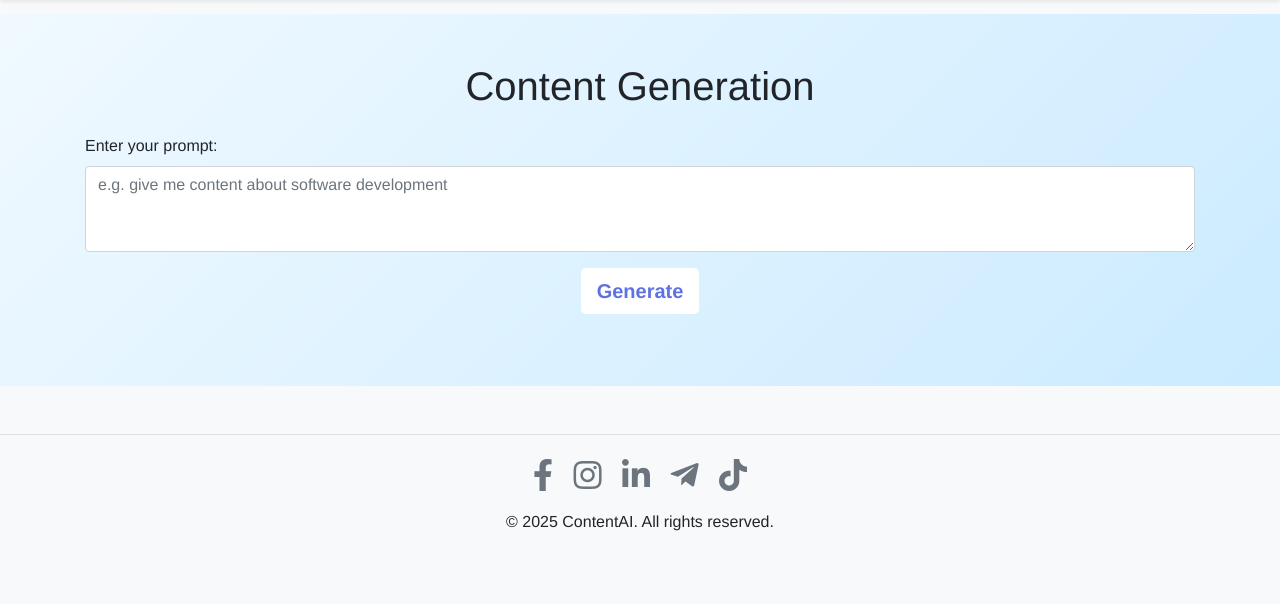
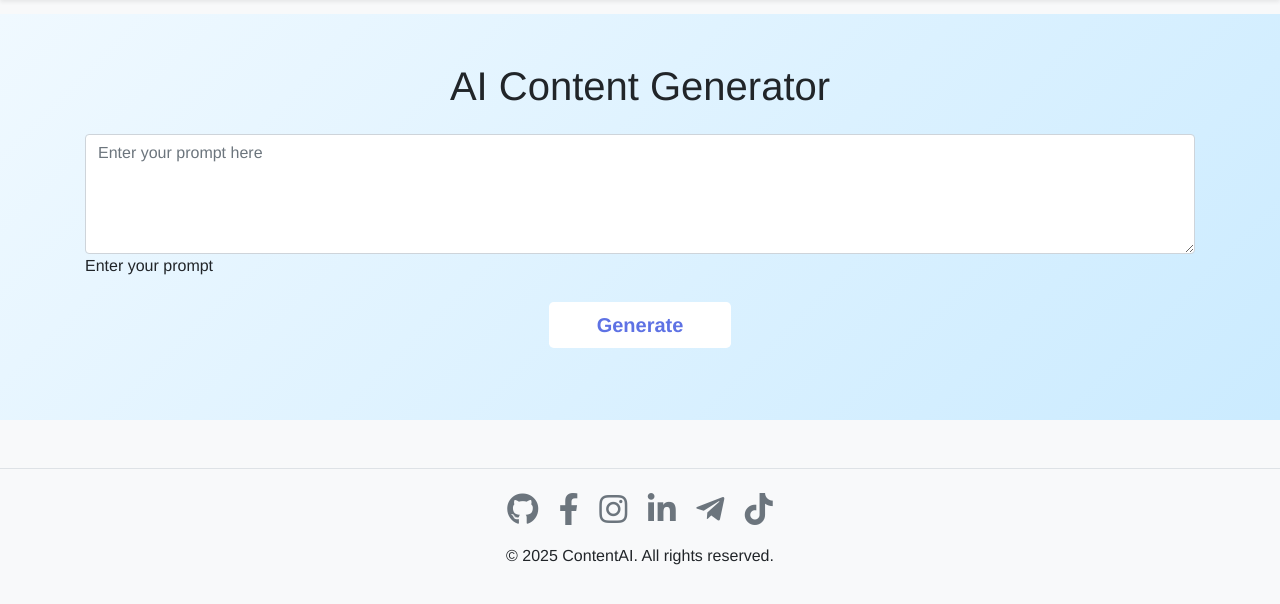
Before and after one commit to sirawtadesse/Ai_Content_Generator, a Django app: page /generate/ in a window 1280 px wide. Shown: the part 56-660 px from the top of the page. Run offline with Django 4.2, Linux system fonts and the light colour scheme; parts of the project's set-up code (start-up, migrations or seed data) failed here and were passed over; some libraries are stand-ins or nearby versions.

Commit message:
second commit

```diff
--- a/content/views.py
+++ b/content/views.py
@@ -1,39 +1,146 @@
-import requests
+# content/views.py
+
+import os
+import google.generativeai as genai
 from django.shortcuts import render
 from django.views.decorators.http import require_http_methods
+from django.conf import settings # Import settings
 
-# Replace with your actual DeepSeek API key
-DEEPSEEK_API_KEY = "sk-377a19a07bb447e2aaf8c7a6baacf11e"
+# --- IMPORTANT: Security Best Practice ---
+# Avoid hardcoding keys directly in code. Use environment variables or Django settings.
+# Option 1: Environment Variable (Recommended)
+# Set GOOGLE_API_KEY in your environment (e.g., .env file with python-dotenv)
+# GOOGLE_API_KEY = os.environ.get("GOOGLE_API_KEY")
+
+# Option 2: Django Settings (Good Practice)
+# Add GOOGLE_API_KEY = "YOUR_ACTUAL_API_KEY" to your settings.py
+# (Even better: load it from an environment variable into settings.py)
+try:
+    # Prioritize settings.py if it's defined there
+    GOOGLE_API_KEY = settings.GOOGLE_API_KEY
+except AttributeError:
+    # Fallback to environment variable if not in settings
+    GOOGLE_API_KEY = os.environ.get("GOOGLE_API_KEY")
+    if not GOOGLE_API_KEY:
+        # --- LAST RESORT / FOR QUICK TESTING ONLY ---
+        # --- REPLACE THIS PLACEHOLDER WITH YOUR *ACTUAL* KEY ---
+        GOOGLE_API_KEY = "YOUR_ACTUAL_API_KEY_GOES_HERE" # <--- REPLACE THIS!
+        # ------------------------------------------------------
+        if GOOGLE_API_KEY == "YOUR_ACTUAL_API_KEY_GOES_HERE":
+             print("WARNING: Using placeholder API Key in views.py. Replace it or use settings/environment variables.")
+
+
+# --- Configure the Google AI Client ---
+IS_GEMINI_CONFIGURED = False
+PLACEHOLDER_KEY = "YOUR_ACTUAL_API_KEY_GOES_HERE" # Keep the placeholder check consistent
+
+if GOOGLE_API_KEY and GOOGLE_API_KEY != PLACEHOLDER_KEY:
+    try:
+        print(f"Configuring Gemini with API Key ending in ...{GOOGLE_API_KEY[-4:]}") # Log confirmation (hide most of key)
+        genai.configure(api_key=GOOGLE_API_KEY)
+        IS_GEMINI_CONFIGURED = True
+        print("Gemini SDK configured successfully.")
+    except Exception as e:
+        print(f"Error configuring Google AI SDK: {e}")
+        # In a real app, you might want to log this error more formally
+else:
+    print("Warning: GOOGLE_API_KEY not set or is the placeholder value. Gemini API will not be called.")
+    if not GOOGLE_API_KEY:
+        print("Reason: GOOGLE_API_KEY is empty or not found in settings/environment.")
+    elif GOOGLE_API_KEY == PLACEHOLDER_KEY:
+        print(f"Reason: GOOGLE_API_KEY is still the placeholder value ('{PLACEHOLDER_KEY}'). Please replace it.")
+
+# --- ---
 
 @require_http_methods(["GET", "POST"])
 def generate_content(request):
+    """
+    Handles GET and POST requests for generating content using the Gemini API.
+    """
     generated_text = ""
     user_prompt = ""
-    if request.method == "POST":
+    error_message = "" # To store potential errors
+
+    # Check if the API key is configured before processing any request
+    if not IS_GEMINI_CONFIGURED:
+        # This error is set if configuration failed above
+        error_message = "API Key is not configured correctly or is missing. Please check server logs and setup (settings.py or environment variables)."
+        # Still get prompt if user submitted the form anyway
+        if request.method == "POST":
+             user_prompt = request.POST.get("prompt", "").strip()
+
+    # Process POST request only if configured and method is POST
+    elif request.method == "POST":
         user_prompt = request.POST.get("prompt", "").strip()
         if user_prompt:
             try:
-                headers = {
-                    "Authorization": f"Bearer {DEEPSEEK_API_KEY}",
-                    "Content-Type": "application/json"
-                }
-                data = {
-                    "model": "deepseek-chat",
-                    "messages": [{"role": "user", "content": user_prompt}],
-                    "max_tokens": 150,
-                    "temperature": 0.7
-                }
-                response = requests.post(
-                    "https://api.deepseek.com/v1/chat/completions",
-                    headers=headers,
-                    json=data
-                )
-                response.raise_for_status()
-                result = response.json()
-                generated_text = result['choices'][0]['message']['content'].strip()
+                print(f"Received prompt: '{user_prompt}'") # Log received prompt
+                # --- Select the Gemini Model ---
+                # Model options include 'gemini-1.5-pro-latest', 'gemini-pro', 'gemini-1.5-flash-latest', etc.
+                # Check available models if needed:
+                # for m in genai.list_models():
+                #   if 'generateContent' in m.supported_generation_methods:
+                #     print(m.name)
+                model = genai.GenerativeModel('gemini-1.5-flash-latest') # Use a common, available model
+
+                # --- Optional: Set Generation Configuration ---
+                # generation_config = genai.types.GenerationConfig(
+                #     max_output_tokens=500,
+                #     temperature=0.7
+                # )
+                # --- ---
+
+                # --- Generate Content ---
+                print("Sending request to Gemini API...")
+                # Simple call:
+                response = model.generate_content(user_prompt)
+
+                # Call with optional config:
+                # response = model.generate_content(
+                #     user_prompt,
+                #     generation_config=generation_config
+                # )
+                # --- ---
+                print("Received response from Gemini API.")
+
+                # --- Process the Response ---
+                # Safer check for response text
+                try:
+                    generated_text = response.text.strip()
+                    print(f"Generated text (first 50 chars): {generated_text[:50]}...")
+                except ValueError:
+                     # This can happen if the response is blocked or empty
+                     generated_text = ""
+                     try:
+                         # Attempt to get the blocking reason
+                         reason = response.prompt_feedback.block_reason.name
+                         error_message = f"Content generation blocked due to: {reason}. Please adjust your prompt."
+                         print(f"Content generation blocked: {reason}")
+                     except (AttributeError, ValueError):
+                         error_message = "Content generation failed. The response was empty or potentially blocked for an unspecified reason."
+                         print("Content generation failed: Empty or blocked response.")
+                except Exception as resp_err:
+                    # Catch other potential errors processing the response
+                    error_message = f"Error processing Gemini response: {resp_err}"
+                    generated_text = ""
+                    print(f"Error processing response: {resp_err}")
+
+
             except Exception as e:
-                generated_text = f"An error occurred: {e}"
-    return render(request, "content/content_generation.html", {
+                error_message = f"An error occurred calling the Gemini API: {e}"
+                print(f"Gemini API call error: {e}") # Log the full error server-side
+                generated_text = "" # Clear text on error
+        else:
+            # Handle case where POST request has an empty prompt
+             error_message = "Please enter a prompt to generate content."
+
+
+    # --- Prepare Context for Rendering ---
+    # Ensure user_prompt is included even on GET requests if it was previously submitted (or from POST)
+    context = {
         "generated_text": generated_text,
-        "user_prompt": user_prompt
-    })
+        "user_prompt": user_prompt, # Pass the prompt back to the template
+        "error_message": error_message, # Pass error messages to the template
+    }
+    # --- Render the HTML Template ---
+    return render(request, "content/content_generation.html", context)
--- a/templates/content/content_generation.html
+++ b/templates/content/content_generation.html
@@ -1,48 +1,121 @@
 {% extends 'base.html' %} {% load static %} {% block content %}
+
 <section class="content-generation-section py-5" style="background: linear-gradient(135deg, #f0f9ff, #cbebff);">
     <div class="container animate__animated animate__fadeInUp">
-        <h1 class="text-center mb-4">Content Generation</h1>
-        <form method="post" class="mb-4">
+        <h1 class="text-center mb-4">AI Content Generator</h1>
+
+        {% if error_message %}
+        <div class="alert alert-danger alert-dismissible fade show" role="alert" aria-live="assertive" aria-atomic="true">
+            <i class="bi bi-exclamation-triangle me-2"></i> {{ error_message }}
+            <button type="button" class="btn-close" data-bs-dismiss="alert" aria-label="Close alert"></button>
+        </div>
+        {% endif %}
+
+        <form method="post" class="needs-validation mb-4" novalidate>
             {% csrf_token %}
-            <div class="form-group">
-                <label for="prompt">Enter your prompt:</label>
-                <textarea name="prompt" id="prompt" class="form-control" rows="3" placeholder="e.g. give me content about software development">{{ user_prompt }}</textarea>
+            <div class="form-floating mb-3">
+                <textarea name="prompt" id="prompt" class="form-control" style="height: 120px" placeholder="Enter your prompt here" required>{{ user_prompt|escape }}</textarea>
+                <label for="prompt">Enter your prompt</label>
+                <div class="invalid-feedback">
+                    Please enter a prompt to generate content.
+                </div>
             </div>
-            <div class="text-center">
-                <button type="submit" class="btn btn-primary btn-lg">Generate</button>
+            <div class="d-grid gap-2 d-md-flex justify-content-md-center">
+                <button type="submit" class="btn btn-primary btn-lg px-5">
+                    <span class="submit-text">Generate</span>
+                    <div class="spinner-border spinner-border-sm d-none" role="status">
+                        <span class="visually-hidden">Loading...</span>
+                    </div>
+                </button>
             </div>
         </form>
-        {% if user_prompt %}
-        <div class="card mb-3">
+
+        {% if user_prompt and not error_message %}
+        <div class="card mb-3 shadow-sm">
+            <div class="card-header">
+                <h2 class="h5 mb-0">Your Prompt</h2>
+            </div>
             <div class="card-body">
-                <h5 class="card-title">You:</h5>
-                <p class="card-text">{{ user_prompt }}</p>
+                <p class="card-text user-prompt">{{ user_prompt|escape|linebreaksbr }}</p>
             </div>
         </div>
         {% endif %} {% if generated_text %}
-        <div class="card">
+        <div class="card shadow-sm">
+            <div class="card-header d-flex justify-content-between align-items-center">
+                <h2 class="h5 mb-0">Generated Content</h2>
+                <div class="btn-group">
+                    <button type="button" class="btn btn-sm btn-outline-secondary copy-button" data-target="generatedContentOutput" aria-label="Copy generated content">
+                        <i class="bi bi-clipboard me-1"></i>Copy
+                    </button>
+                </div>
+            </div>
             <div class="card-body">
-                <h5 class="card-title">DeepSeek:</h5>
-                <p class="card-text">{{ generated_text }}</p>
-                <button id="copyButton" class="btn btn-secondary">Copy Content</button>
+                <div id="generatedContentOutput" class="generated-content">
+                    {{ generated_text|escape|linebreaksbr }}
+                </div>
             </div>
         </div>
         {% endif %}
     </div>
+
+    <style>
+        .generated-content {
+            white-space: pre-wrap;
+            word-break: break-word;
+        }
+
+        .user-prompt {
+            font-size: 1.05rem;
+            line-height: 1.7;
+        }
+
+        .copy-button {
+            transition: all 0.2s ease;
+        }
+    </style>
+
+    <script>
+        document.addEventListener('DOMContentLoaded', function() {
+            // Form submission handler
+            const form = document.querySelector('.needs-validation');
+            if (form) {
+                form.addEventListener('submit', function(event) {
+                    const submitBtn = form.querySelector('button[type="submit"]');
+                    submitBtn.querySelector('.submit-text').classList.add('d-none');
+                    submitBtn.querySelector('.spinner-border').classList.remove('d-none');
+                    submitBtn.disabled = true;
+                });
+            }
+
+            // Clipboard functionality
+            document.querySelectorAll('.copy-button').forEach(button => {
+                button.addEventListener('click', async function() {
+                    const targetId = this.dataset.target;
+                    const contentElement = document.getElementById(targetId);
+
+                    if (!contentElement) return;
+
+                    try {
+                        await navigator.clipboard.writeText(contentElement.textContent);
+                        this.innerHTML = `<i class="bi bi-check2 me-1"></i>Copied!`;
+                        this.classList.add('text-success');
+                        setTimeout(() => {
+                            this.innerHTML = `<i class="bi bi-clipboard me-1"></i>Copy`;
+                            this.classList.remove('text-success');
+                        }, 2000);
+                    } catch (err) {
+                        console.error('Copy failed:', err);
+                        this.innerHTML = `<i class="bi bi-x-circle me-1"></i>Failed`;
+                        this.classList.add('text-danger');
+                        setTimeout(() => {
+                            this.innerHTML = `<i class="bi bi-clipboard me-1"></i>Copy`;
+                            this.classList.remove('text-danger');
+                        }, 2000);
+                    }
+                });
+            });
+        });
+    </script>
 </section>
 
-<script>
-    // Copy-to-clipboard functionality
-    var copyButton = document.getElementById("copyButton");
-    if (copyButton) {
-        copyButton.addEventListener("click", function() {
-            var content = document.querySelector(".card-text").innerText;
-            navigator.clipboard.writeText(content).then(function() {
-                alert("Content copied to clipboard!");
-            }, function(err) {
-                alert("Failed to copy content.");
-            });
-        });
-    }
-</script>
-{% endblock %}
+<link rel="stylesheet" href="https://cdn.jsdelivr.net/npm/bootstrap-icons@1.11.3/font/bootstrap-icons.min.css"> {% endblock %}
--- a/templates/includes/footer.html
+++ b/templates/includes/footer.html
@@ -1,24 +1,27 @@
 <footer class="bg-light py-4 mt-5 border-top">
     <div class="container text-center">
         <div class="mb-3">
+            <a href="https://github.com/sirawtadesse/" target="_blank" class="text-secondary mx-2">
+                <i class="fab fa-github fa-2x"></i>
+            </a>
             <!-- Facebook -->
-            <a href="https://facebook.com" target="_blank" class="text-secondary mx-2">
+            <a href="https://web.facebook.com/good.goldta/" target="_blank" class="text-secondary mx-2">
                 <i class="fab fa-facebook-f fa-2x"></i>
             </a>
             <!-- Instagram -->
-            <a href="https://instagram.com" target="_blank" class="text-secondary mx-2">
+            <a href="https://www.instagram.com/siraw_21/" target="_blank" class="text-secondary mx-2">
                 <i class="fab fa-instagram fa-2x"></i>
             </a>
             <!-- LinkedIn -->
-            <a href="https://linkedin.com" target="_blank" class="text-secondary mx-2">
+            <a href="https://www.linkedin.com/in/siraw-tadesse-668088274/" target="_blank" class="text-secondary mx-2">
                 <i class="fab fa-linkedin-in fa-2x"></i>
             </a>
             <!-- Telegram -->
-            <a href="https://telegram.org" target="_blank" class="text-secondary mx-2">
+            <a href="https://t.me/siraw_bizu1" target="_blank" class="text-secondary mx-2">
                 <i class="fab fa-telegram-plane fa-2x"></i>
             </a>
             <!-- TikTok -->
-            <a href="https://tiktok.com" target="_blank" class="text-secondary mx-2">
+            <a href="https://www.tiktok.com/@siraw_dev" target="_blank" class="text-secondary mx-2">
                 <i class="fab fa-tiktok fa-2x"></i>
             </a>
         </div>
```
Also changed, not shown: config/settings.py (+8 -0 lines), 1 other file.
